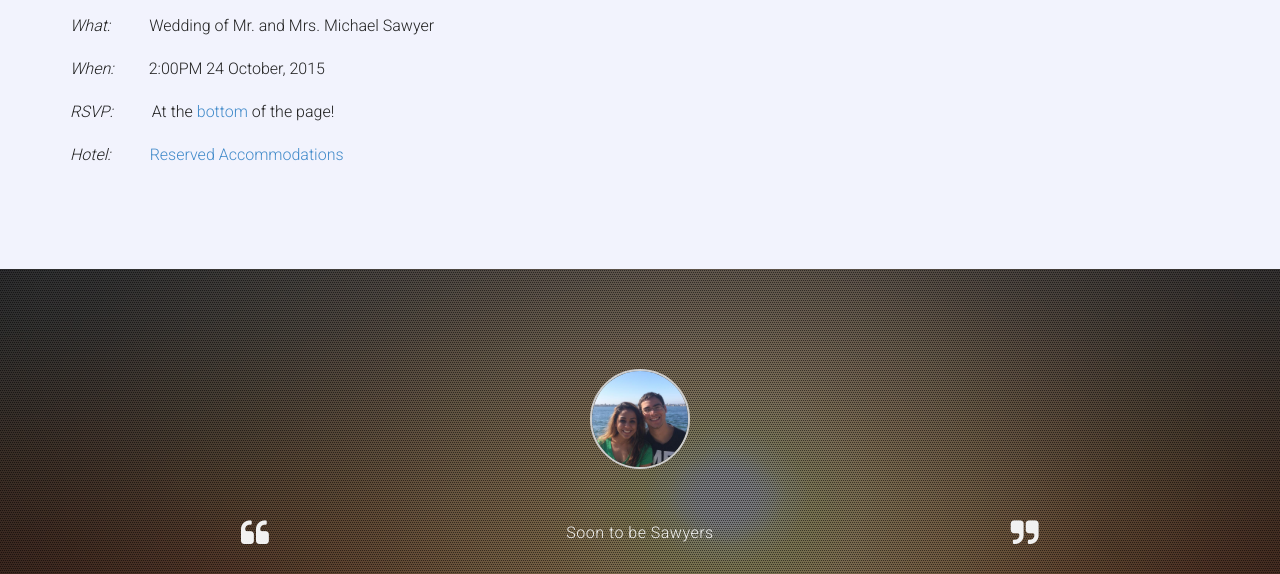
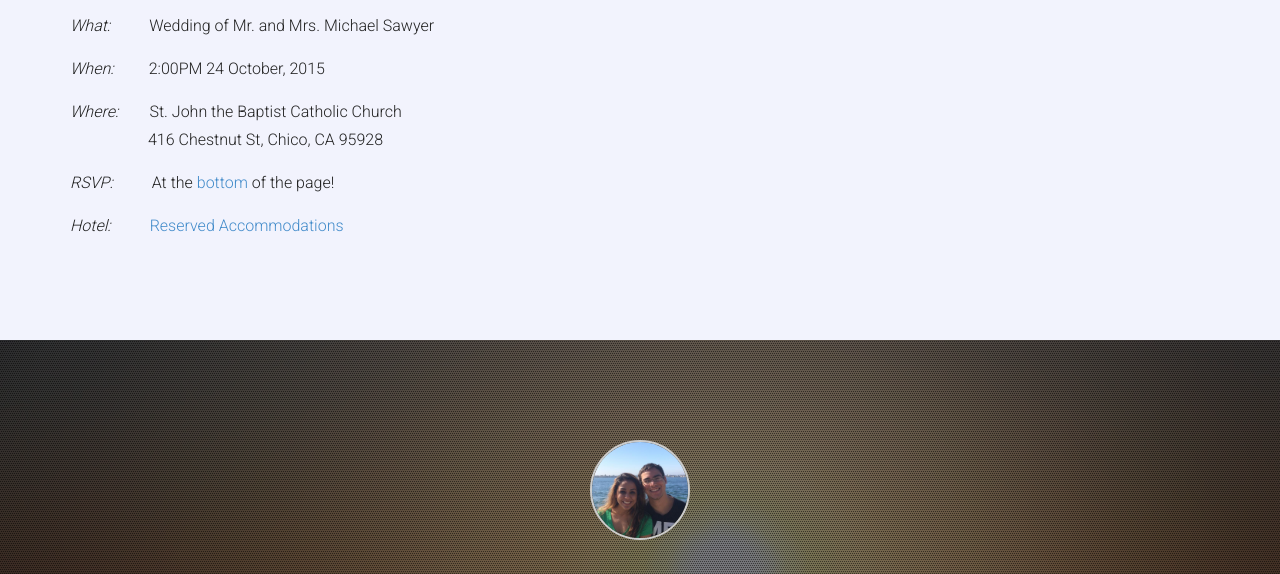
Before and after one commit to masstamike/sawyer-wedding, a website: page public/views/index.html in a window 1280 px wide. Shown: the part 3302-3876 px from the top of the page. Drawn offline with nearby package versions, Linux system fonts and the light colour scheme; files that its build step writes are made by us from their sources; files whose address does not match are found by name.

Commit message:
Adds Church address.

```diff
--- a/public/views/index.html
+++ b/public/views/index.html
@@ -274,6 +274,11 @@
                       Wedding of Mr. and Mrs. Michael Sawyer</li>
                     <li><em>When:</em>&nbsp;&nbsp;&nbsp;&nbsp;&nbsp;&nbsp;&nbsp;&nbsp;
                       2:00PM 24 October, 2015</em></li>
+                    <li><em>Where:</em>&nbsp;&nbsp;&nbsp;&nbsp;&nbsp;&nbsp;&nbsp;
+                      St. John the Baptist Catholic Church<br>
+                      &nbsp;&nbsp;&nbsp;&nbsp;&nbsp;&nbsp;&nbsp;&nbsp;&nbsp;
+                      &nbsp;&nbsp;&nbsp;&nbsp;&nbsp;&nbsp;&nbsp;&nbsp;&nbsp;
+                      416 Chestnut St, Chico, CA 95928</em></li>
                     <!-- TODO: Add weather widget -->
                     <!-- li><em>Weather:</em>&nbsp;&nbsp;&nbsp;&nbsp;
                       Add a weather widget</li-->
```
